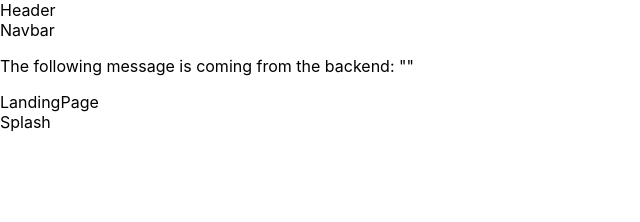
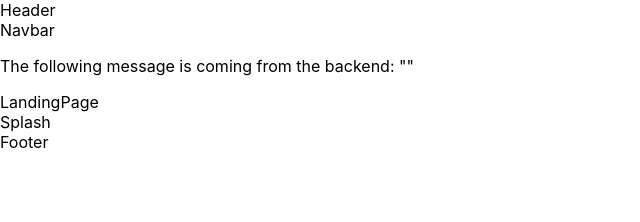
Before and after one commit to mz106/climbing-buddy-fe, a React (Create React App) app: page / in a window 1280 px wide. Shown: the top 222 px of the page, without its empty margins (0-640 px from the left). Built offline with nearby package versions, Linux system fonts and the light colour scheme; no server answers.

Commit message:
#14 footer added

```diff
--- a/src/App.js
+++ b/src/App.js
@@ -2,6 +2,7 @@
 import { Routes, Route } from 'react-router-dom';
 
 import Header from "./components/UI/header/Header";
+import Footer from "./components/UI/footer/Footer";
 
 import LandingPage from "./pages/landingPage/LandingPage";
 
@@ -25,6 +26,7 @@
       <Routes>
         <Route path="/" element={<LandingPage />} />
       </Routes>
+      <Footer />
     </div>
   );
 }
--- /dev/null
+++ b/src/components/UI/footer/Footer.js
@@ -0,0 +1,9 @@
+import React from 'react';
+
+const Footer = () => {
+  return (
+    <div>Footer</div>
+  );
+};
+
+export default Footer;
```
